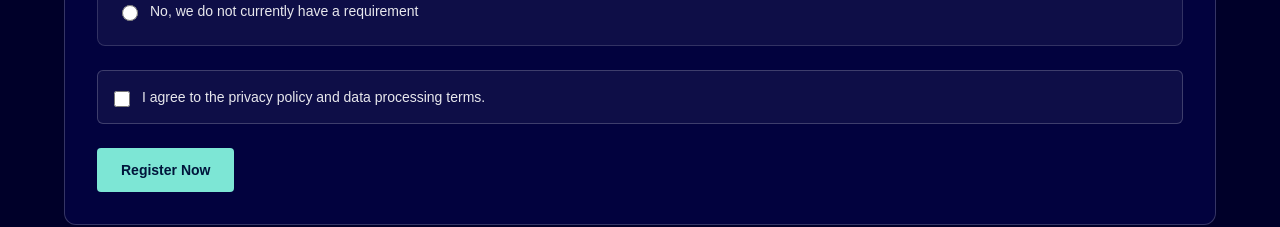
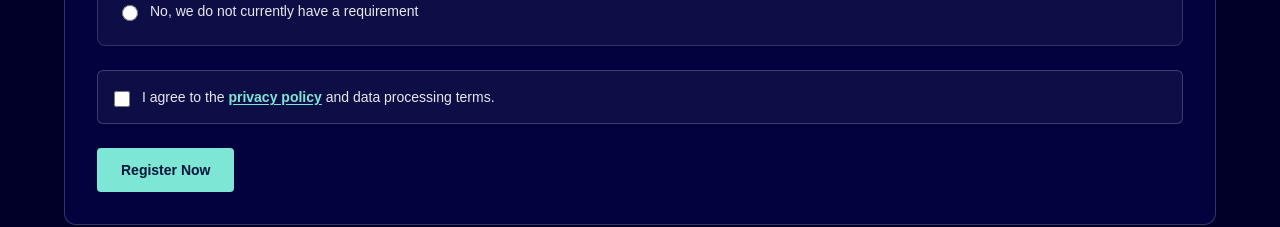
Before and after one commit to WaiYanMinMin/siemens_techsummit, a Next.js app: page / in a window 1280 px wide. Shown: the part 4390-4617 px from the top of the page. Built offline with nearby package versions, Linux system fonts and the light colour scheme.

Commit message:
added privacy policy

```diff
--- a/src/components/registration-form.tsx
+++ b/src/components/registration-form.tsx
@@ -233,7 +233,18 @@ export function RegistrationForm() {
           required
           className="mt-1 h-4 w-4 rounded accent-[#11d3b7]"
         />
-        I agree to the privacy policy and data processing terms.
+        <span>
+          I agree to the{" "}
+          <a
+            href="https://www.siemens.com/en-us/company/compliance/data-privacy/"
+            target="_blank"
+            rel="noopener noreferrer"
+            className="font-semibold text-[#7de6d5] underline underline-offset-2"
+          >
+            privacy policy
+          </a>{" "}
+          and data processing terms.
+        </span>
       </label>
 
       {error && (
```
